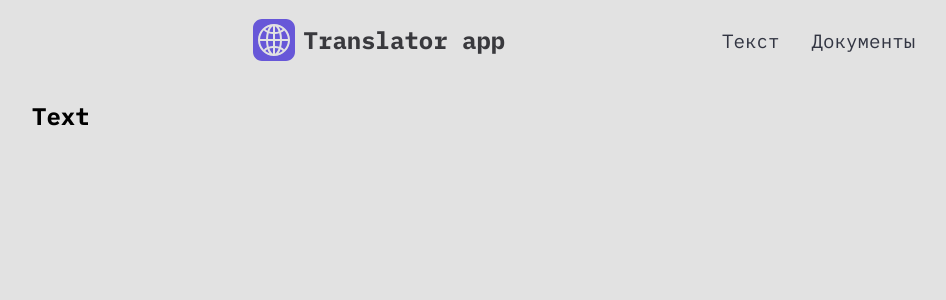
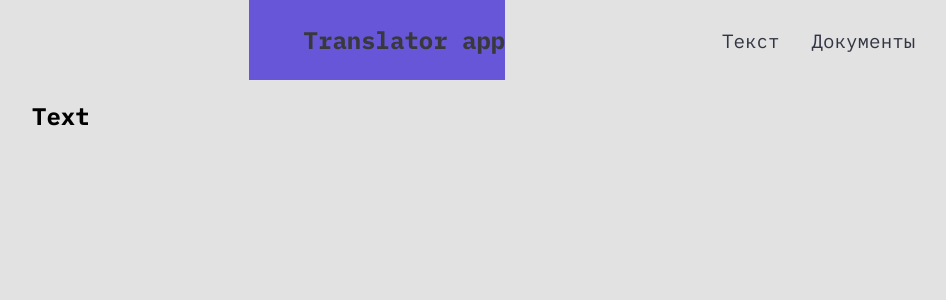
Before and after one commit to dmitryfirsanov/translator-app, a React (Vite) app: page / in a window 1280 px wide. In both pictures the pointer is over the link "Translator app". Shown: the top 300 px of the page, without its empty margins (58-1004 px from the left). Built offline with nearby package versions, Linux system fonts and the light colour scheme.

Commit message:
add animation for back button

```diff
--- a/src/components/styles/errorPage.css
+++ b/src/components/styles/errorPage.css
@@ -5,13 +5,13 @@
   margin: auto;
 }
 
-.page-error > h2 {
+.page-error>h2 {
   font-size: 2.3em;
   margin-top: 1%;
   margin-bottom: 1.5%;
 }
 
-.page-error > p {
+.page-error>p {
   font-size: 1.3em;
   margin: 0;
 }
@@ -19,9 +19,20 @@
 .go-home {
   margin-top: 3%;
   display: inline-block;
-  background-color: #6757d8;
+  background-color: #e2e2e2;
   padding: 0.6em 0.5em;
   font-size: 1.5em;
-  color: #ffffff;
+  color: #6757d8;
+  /* box-shadow: inset 0 0 0 2px #6757d8; */
   border-radius: 0.7em;
 }
+
+a:hover {
+  background: #6757d8;
+  color: #e2e2e2;
+  transition: 0.75s;
+}
+
+a:not(:hover){
+  transition: 0.75s;
+}
```
Also changed, not shown: src/assets/icons/error-icon.svg.
